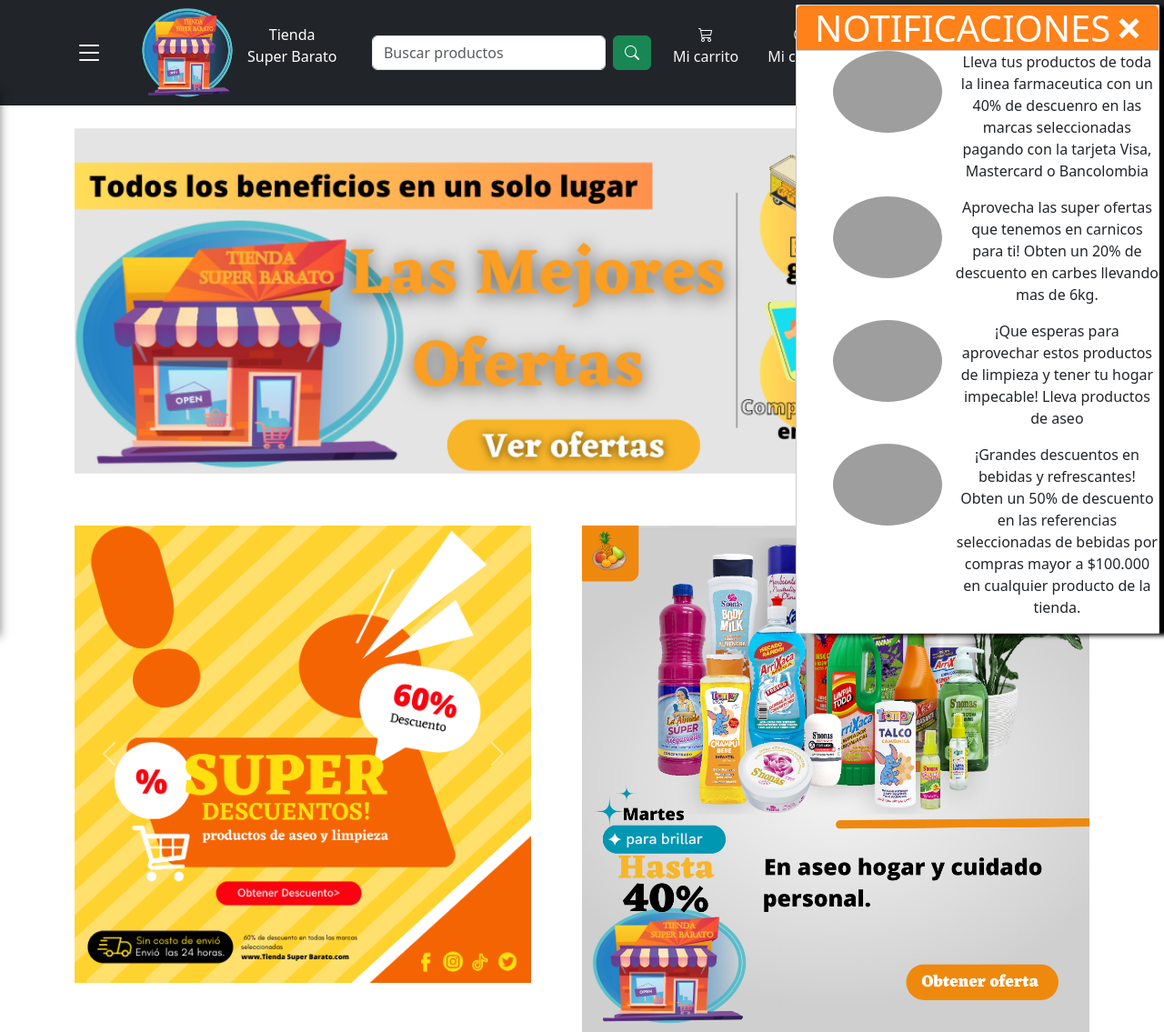
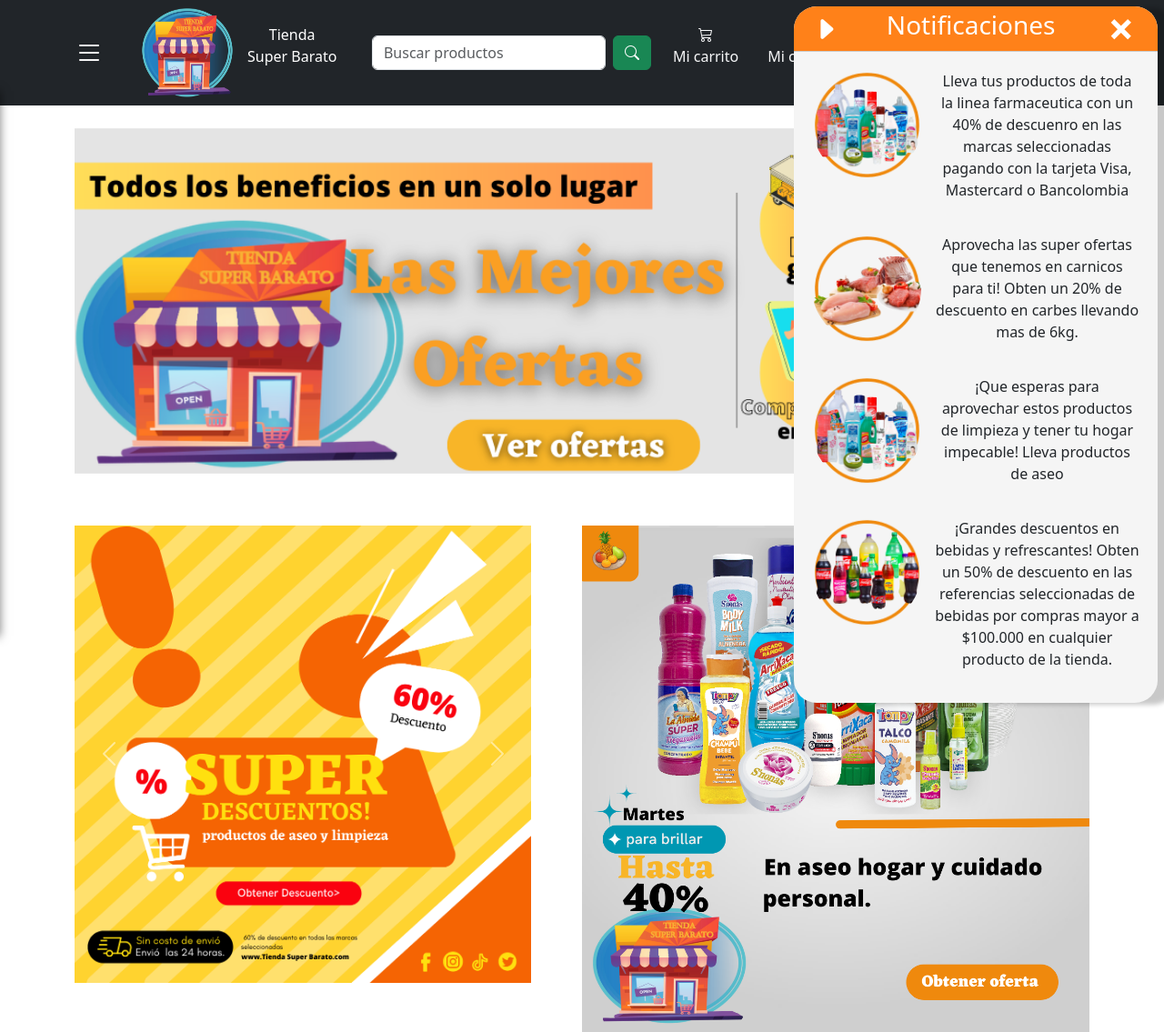
Before and after one commit to Mauro24190/tsbarato, a PHP site: page / in a window 1280 px wide, after a click on "Notificaciones". Shown: the top 1135 px of the page at 91% size. Run offline with PHP 8.4, Linux system fonts and the light colour scheme; a stand-in replaces the project's code that opens the database connection; grey boxes are pictures that could not be loaded.

Commit message:
arreglo de la ventana de notificaciones

```diff
--- a/assets/css/ventanas.css
+++ b/assets/css/ventanas.css
@@ -3,13 +3,13 @@
 }
 .notificaciones-container {
     position: fixed;
-    top: 5px;
-    right: 5px;
+    top: 7px;
+    right: 7px;
     width: 400px;
-    background-color: white;
-    border: 1px solid #ccc;
-    border-radius: 1px;
-    box-shadow: 20px 2px 5px rgb(0, 0, 0.3);
+    background-color: rgb(245, 245, 245);
+
+    border-radius: 25px;
+    box-shadow: 20px 2px 5px rgba(0, 0, 0, 0.217);
     z-index: 9999;
     display: none;
   }
@@ -21,7 +21,8 @@
     padding: 20px;
     background-color: #FF8119;
     border-bottom: 1px solid #ccc;
-    border-radius: 5px 5px 0 0;
+    border-top-left-radius: 25px;
+    border-top-right-radius: 25px;
     height: 50px;
   }
   .notificacion-header h1 {
@@ -46,9 +47,12 @@
     border-radius: 70%;
 
   }
+  .campana{
+    font-size: 30px;
+  }
   .filas_noti{
     display: flex;
-    margin-left: 10%;
+    margin: 5%;
 
   }
 
--- a/view/categorias/despensa.php
+++ b/view/categorias/despensa.php
@@ -1,3 +1,4 @@
+
 <main class="container-lg">
     <h1 class="page-header text-center text-white" style="margin: 20px; padding: 20px; background: rgba(0, 108, 248, 0.603); border-radius: 20px; ">Despensa</h1>
     <div class="container-producto container-fluid">
--- a/view/header.php
+++ b/view/header.php
@@ -247,15 +247,12 @@
                         <!-- INICIIO VENTANA DE NOTIFICACIONES -->
                         <div id="ventana3" data-ventana class="notificaciones-container">
                             <div class="notificacion-header">
-                                <svg xmlns="http://www.w3.org/2000/svg" width="70" height="30" fill="currentColor" class="bi bi-bell-fill" viewBox="0 0 16 16">
-                                    <path d="M8 16a2 2 0 0 0 2-2H6a2 2 0 0 0 2 2zm.995-14.901a1 1 0 1 0-1.99 0A5.002 5.002 0 0 0 3 6c0 1.098-.5 6-2 7h14c-1.5-1-2-5.902-2-7 0-2.42-1.72-4.44-4.005-4.901z" />
-                                </svg>
-                                <h1>NOTIFICACIONES</h1>
+                            <i class="bi bi-caret-right-fill campana"></i><h3>Notificaciones</h3>
                                 <button id="cerrar3" class="close-btn">&times;</button>
                             </div>
                             <div class="contenedor">
                                 <div class="filas_noti">
-                                    <div><img src="IMG/MEDICINA.png" alt=""></div>
+                                    <div><img src="assets/img_categorias/farmaciaa.png" alt=""></div>
                                     <div>
                                         <p>Lleva tus productos de toda la linea farmaceutica con un 40% de descuenro en
                                             las
@@ -264,7 +261,7 @@
                                     </div>
                                 </div>
                                 <div class="filas_noti">
-                                    <div><img src="IMG/CARNICOS.png" alt=""></div>
+                                    <div><img src="assets/img_categorias/carnicos.png" alt=""></div>
                                     <div>
                                         <p>Aprovecha las super ofertas que tenemos en carnicos para ti!
                                             Obten un 20% de descuento en carbes llevando mas de 6kg.</p>
@@ -272,7 +269,7 @@
                                 </div>
                                 <div class="filas_noti">
                                     <div>
-                                        <img src="IMG/ASEO.png" alt="">
+                                        <img src="assets/img_categorias/aseoo.png" alt="">
                                     </div>
                                     <div>
                                         <p>¡Que esperas para aprovechar estos productos de limpieza y tener tu hogar
@@ -281,7 +278,7 @@
                                     </div>
                                 </div>
                                 <div class="filas_noti">
-                                    <div><img src="IMG/GASEOSA.png" alt=""></div>
+                                    <div><img src="assets/img_categorias/bebidas.png" alt=""></div>
                                     <div>
                                         <p>¡Grandes descuentos en bebidas y refrescantes! Obten un 50% de descuento en
                                             las
```
Also changed, not shown: config.sample.php (added, +8 -0 lines).
